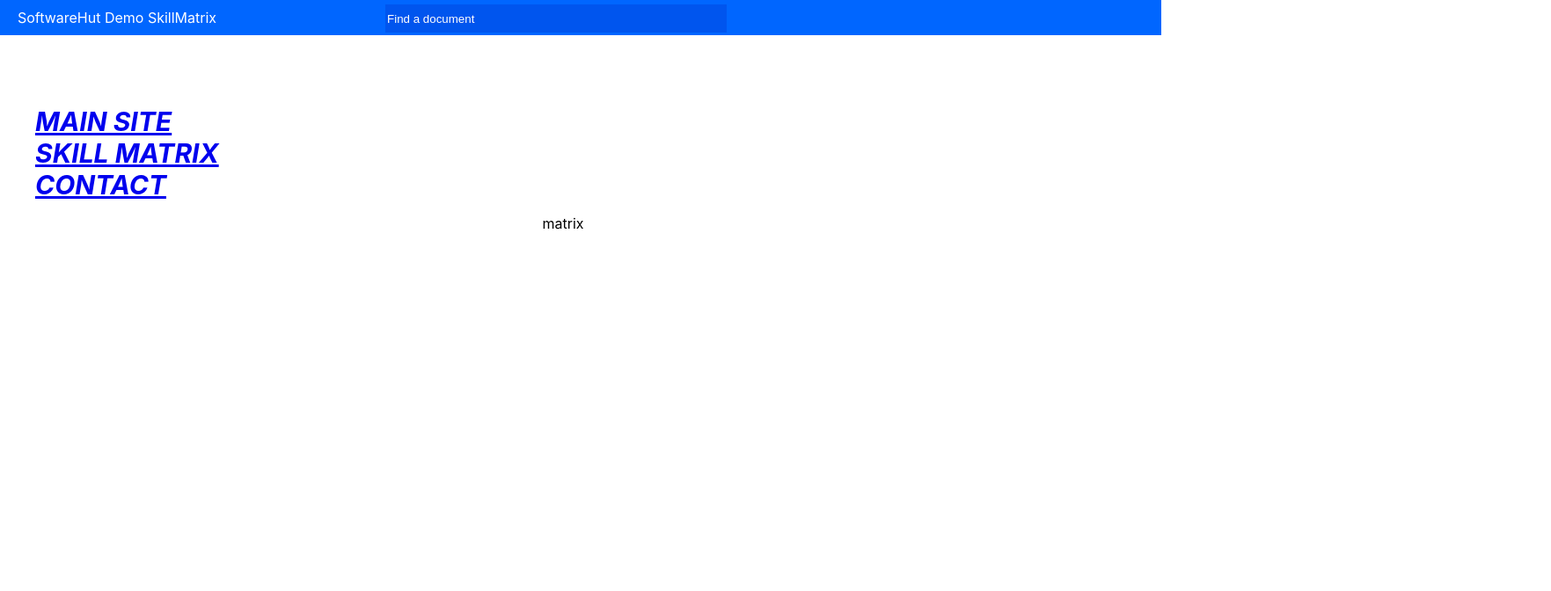
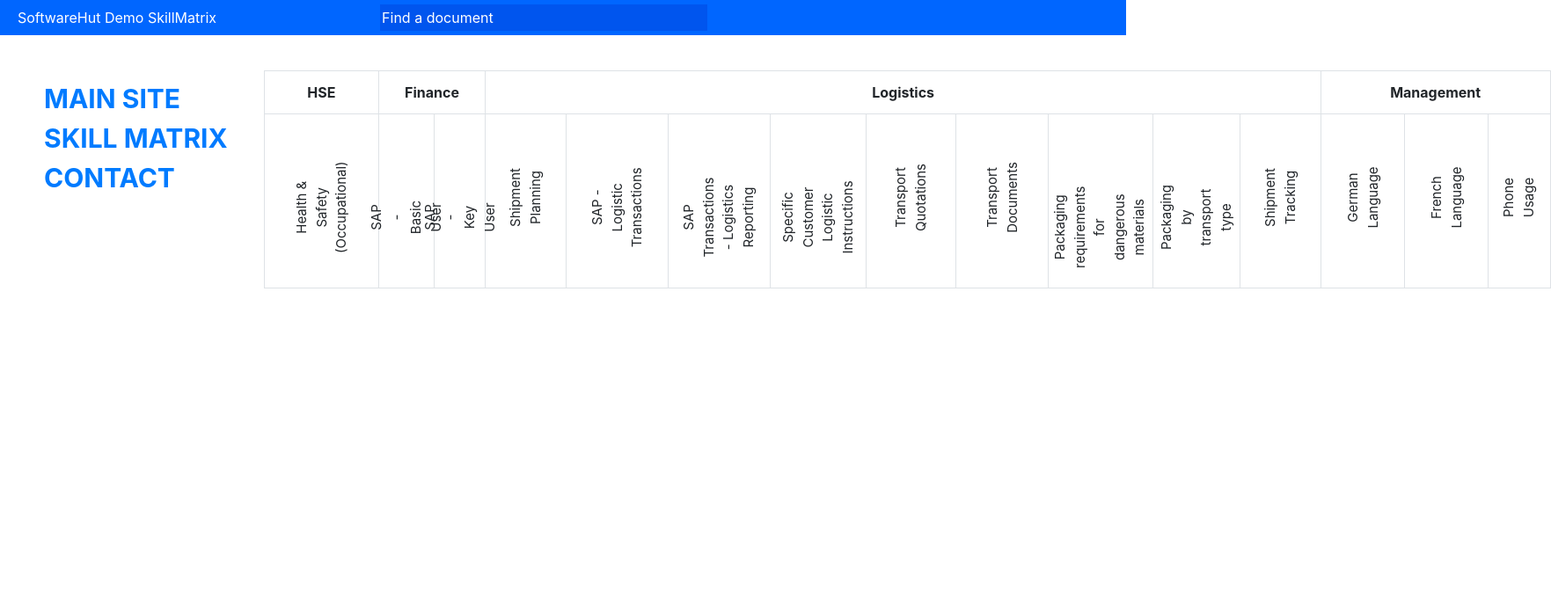
Before and after one commit to XeNeeX/skillmatrix, a React (Create React App) app: page /matrix in a window 1280 px wide. Shown: the top 672 px of the page at 88% size, 1763 px wide, since content can reach past the window. Built offline with nearby package versions, Linux system fonts and the light colour scheme.

Commit message:
matrix part try (major problems on form word wrap)

```diff
--- a/package.json
+++ b/package.json
@@ -6,6 +6,7 @@
     "@testing-library/jest-dom": "^4.2.4",
     "@testing-library/react": "^9.4.0",
     "@testing-library/user-event": "^7.2.1",
+    "bootstrap": "^4.4.1",
     "react": "^16.12.0",
     "react-dom": "^16.12.0",
     "react-router-dom": "^5.1.2",
--- a/src/App.css
+++ b/src/App.css
@@ -1,4 +1,15 @@
-main {
-  display: block;
+section {
+  display: flex;
   text-align: center;
 }
+aside{
+  display: flex;
+  float: left;
+  padding: 10px;
+  width: fit-content;
+  list-style-type: none;
+}
+
+section, aside{
+  align-items: baseline;
+}
--- a/src/App.js
+++ b/src/App.js
@@ -12,8 +12,8 @@ function App() {
     <Router>
       <div className="App">
         <header>{<Header />}</header>
-        <nav>{<NavBar />}</nav>
-        <main>{<Page />}</main>
+        <aside>{<NavBar />}</aside>
+        <section>{<Page />}</section>
         <footer>{<Footer />}</footer>
       </div>
     </Router>
--- /dev/null
+++ b/src/components/Req.js
@@ -0,0 +1,54 @@
+import React from 'react';
+import 'bootstrap/dist/css/bootstrap.min.css'
+import '../style/Req.css'
+
+const categories = [
+    { id: "1", name: "HSE", col: "1" },
+    { id: "2", name: "Finance", col: "2" },
+    { id: "3", name: "Logistics", col: "9" },
+    { id: "4", name: "Management", col: "3" }
+]
+
+const requirements = [
+    { id: "1", name: "Health & Safety (Occupational)" },
+    { id: "2", name: "SAP - Basic User" },
+    { id: "3", name: "SAP - Key User" },
+    { id: "4", name: "Shipment Planning" },
+    { id: "5", name: "SAP - Logistic Transactions" },
+    { id: "6", name: "SAP Transactions - Logistics Reporting" },
+    { id: "7", name: "Specific Customer Logistic Instructions" },
+    { id: "8", name: "Transport Quotations" },
+    { id: "9", name: "Transport Documents" },
+    { id: "10", name: "Packaging requirements for dangerous materials" },
+    { id: "11", name: "Packaging by transport type" },
+    { id: "12", name: "Shipment Tracking" },
+    { id: "13", name: "German Language" },
+    { id: "14", name: "French Language" },
+    { id: "15", name: "Phone Usage" }
+]
+
+const Req = () => {
+
+    const reqList = requirements.map(req => (
+        <td key={req.id}><div className="vert">{req.name}</div></td>
+    ))
+
+    const catList = categories.map(category => (
+        <th key={category.id} colSpan={category.col}>{category.name}</th>
+    ))
+
+    return (
+        <div className="tbl">
+            <table className="table table-bordered">
+                <tr>
+                    {catList}
+                </tr>
+                <tr>
+                    {reqList}
+                </tr>
+            </table>
+        </div >
+    );
+}
+
+export default Req;
--- a/src/layout/NavBar.js
+++ b/src/layout/NavBar.js
@@ -23,18 +23,16 @@ const options = [
 
 const NavBar = () => {
   const menu = options.map(option => (
-    <em>
-      <li class="option" key={option.id}>
+    <li className="option" key={option.id}>
       <NavLink
         to={option.redirect}
         exact={option.exact ? option.exact : false}
       >
-          <span class="name">{option.name}</span>
+        <span className="name">{option.name}</span>
       </NavLink>
     </li>
-    </em>
   ));
-  return <ul class="nav">{menu}</ul>;
+  return <ul>{menu}</ul>;
 };
 
 export default NavBar;
--- a/src/pages/Matrix.js
+++ b/src/pages/Matrix.js
@@ -1,8 +1,9 @@
 import React, { Component } from "react";
 import "../style/Matrix.css";
+import Req from '../components/Req'
 
 export default class Matrix extends Component {
   render() {
-    return <div class="matrix">matrix </div>;
+    return <div class="matrix"><Req /></div>;
   }
 }
--- a/src/style/NavBar.css
+++ b/src/style/NavBar.css
@@ -1,21 +1,20 @@
-nav,
-.nav {
+aside{
   text-align: left;
-  margin-top: 10vh;
-  list-style-type: none;
+  margin-top: 5vh;
   width: fit-content;
 }
 .name {
   text-decoration: none;
+
 }
 
 .option {
+  list-style-type: none;
   text-transform: uppercase;
   transition: 0.2s;
   font-size: 30px;
   font-weight: bold;
   text-decoration: none;
-  color: #111111;
 }
 
 .option:hover {
--- /dev/null
+++ b/src/style/Req.css
@@ -0,0 +1,16 @@
+.tbl{
+    position: absolute;
+    top: 10vh;
+    left: 300px;
+    right: 200px;
+    float: right;
+    width: fit-content;
+}
+.vert{
+    font-size: 15px;
+    word-wrap: break-word;
+    height: auto;
+    transform: rotate(-90deg);
+    width:auto;
+    margin-top: 60px;
+}
```
Also changed, not shown: 1 other file (tests, documents, lock files or other folders). Lines whose indentation alone changed are shown as unchanged.
